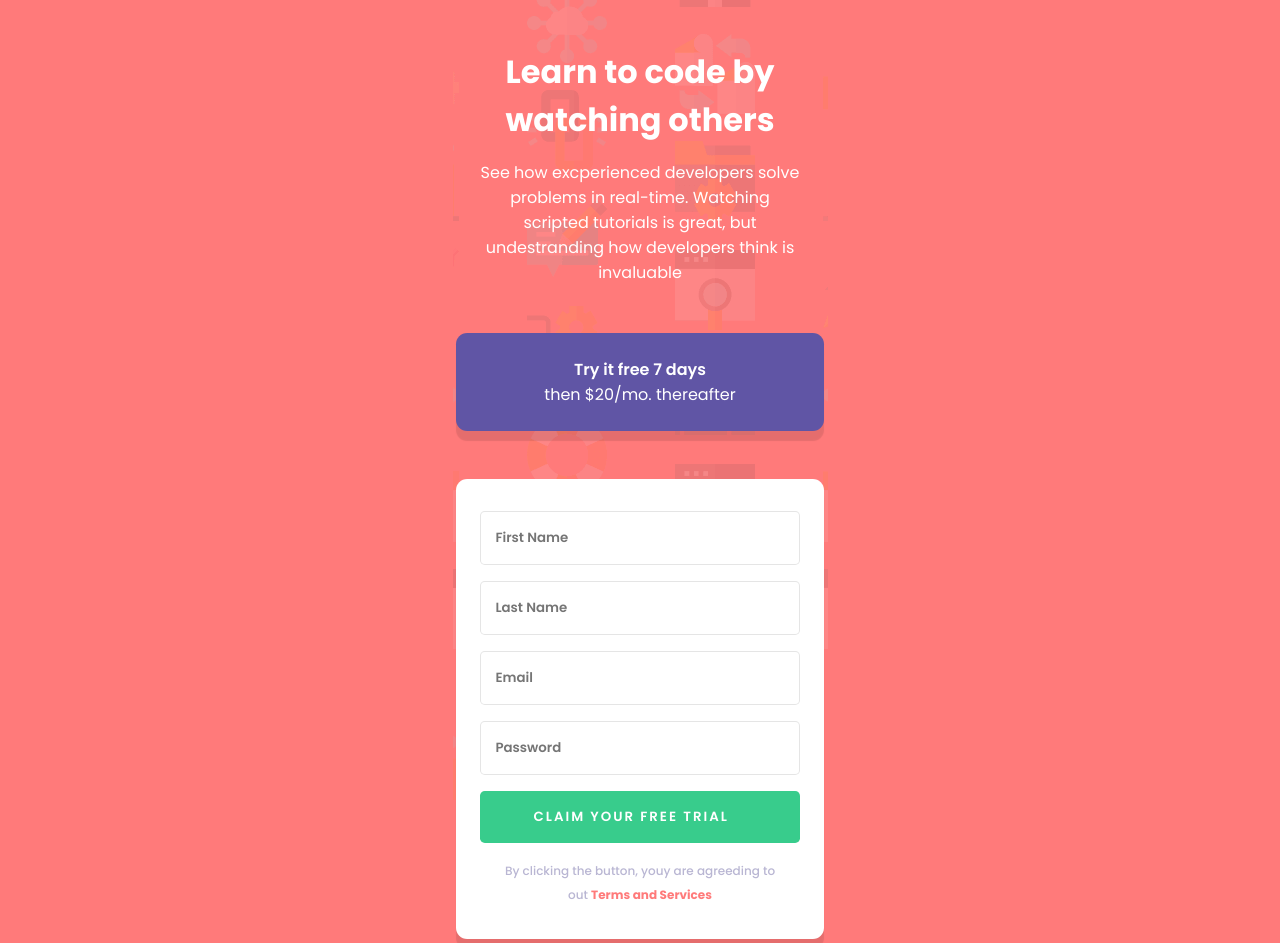
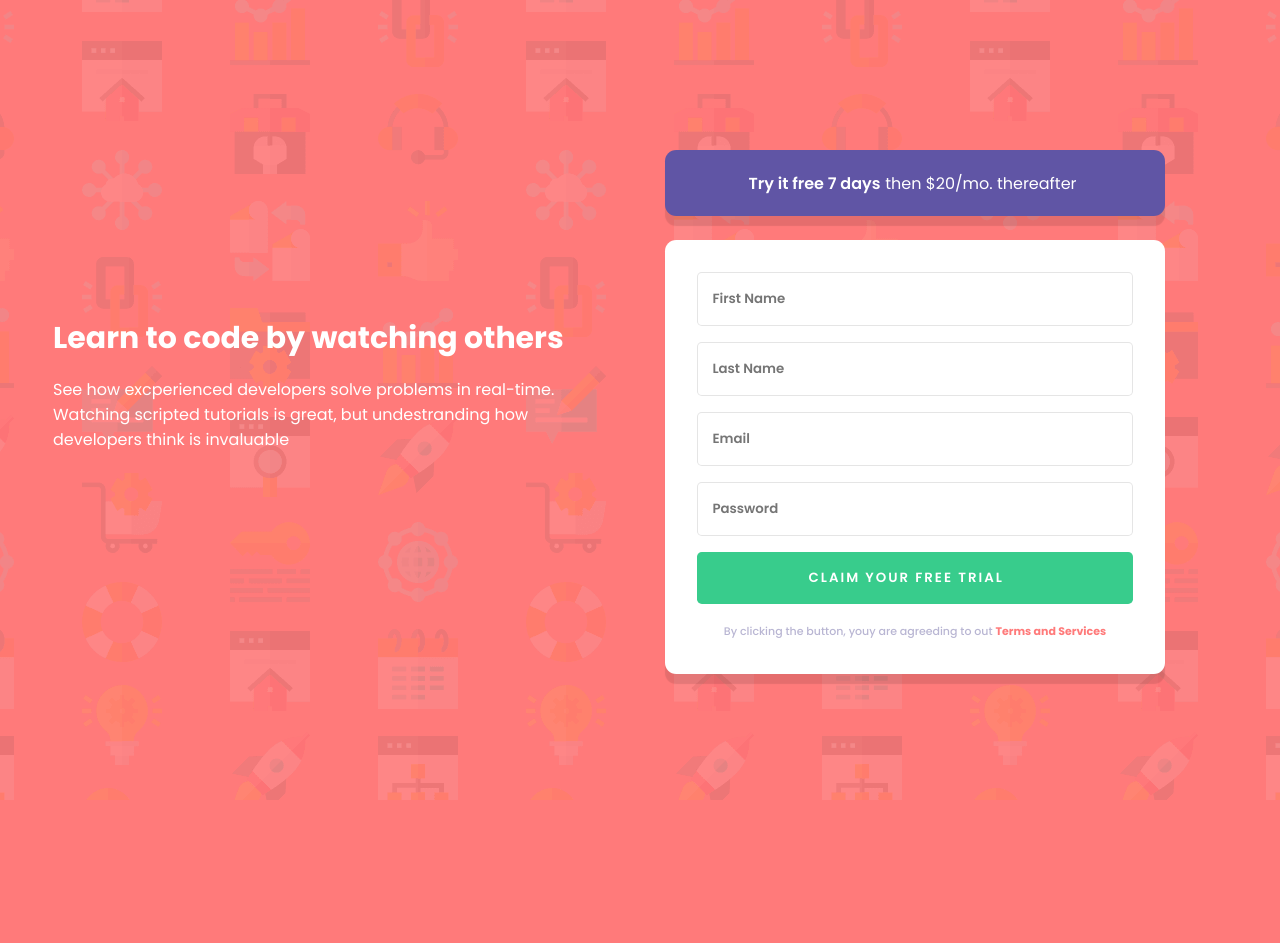
Before and after one commit to arthurcotrim/signUp-form, a plain HTML site: page index.html in a window 1280 px wide. Shown: the top 943 px of the page. After the commit the page ends 800 px from the top, so only its background shows below. Drawn offline with Linux system fonts and the light colour scheme.

Commit message:
Made it responsive, with display flex.

```diff
--- a/styles/style.css
+++ b/styles/style.css
@@ -22,10 +22,6 @@ a{
     text-decoration: none;
 }
 
-.invisible{
-    display: none;
-    visibility: hidden;
-}
 
 .bg-image{
     width: 100%;
@@ -171,7 +167,7 @@ small{
 
 .btn:hover{
     transition: all .2s ease-in-out;
-    opacity: .8;
+    opacity: .6;
 }
 
 .agreements{
@@ -195,3 +191,99 @@ small{
     transform: all .2s ease-in-out;
     opacity: .8;
 }
+
+@media(min-width: 520px){
+    .bg-image{
+        width: 100%;
+        height: 100%;
+
+        background: url(../images/bg-intro-desktop.png) no-repeat;
+        background-position: center;
+    }
+}
+
+@media(min-width: 1100px){
+    .bg-image{
+        width: 100%;
+        height: 100%;
+
+        background: url(../images/bg-intro-desktop.png) no-repeat;
+        background-position: center;
+
+        display: flex;
+        align-items: center;
+        justify-content: center;
+    }
+    main{
+        display: flex;
+        align-items: center;
+        justify-content: center;
+
+        width: 100%;
+
+        margin: 0 auto;
+    }
+
+    .forms-section{
+        margin: 0;
+
+        width: 50%;
+    }
+
+    .welcome-message h1{
+        color: #fff;
+
+        width: 550px;
+
+        margin: 0 auto;
+
+        font-size: 30px;
+
+        text-align: left;
+    }
+
+    .welcome-message p{
+        color: #fff;
+        width: 550px;
+
+        margin: 1rem auto 2rem;
+
+        text-align: left;
+    }
+
+
+    .free-days{
+        width: 500px;
+
+        margin: 1.5rem auto;
+        padding: 1rem 3rem;
+
+        display: flex;
+        align-items: center;
+        justify-content: center;
+    }
+
+    .free-days p{
+        margin: .3rem;
+    }
+
+    form{
+        padding: 1rem 2rem 2rem;
+
+        width: 500px;
+    }
+
+    form input, .btn{
+        width: 100%;
+    }
+
+    .agreements{
+        font-size: 11px;
+
+        margin: 0;
+        padding: 0rem ;
+
+        width: 100%;
+        user-select: none;
+    }
+}
```
